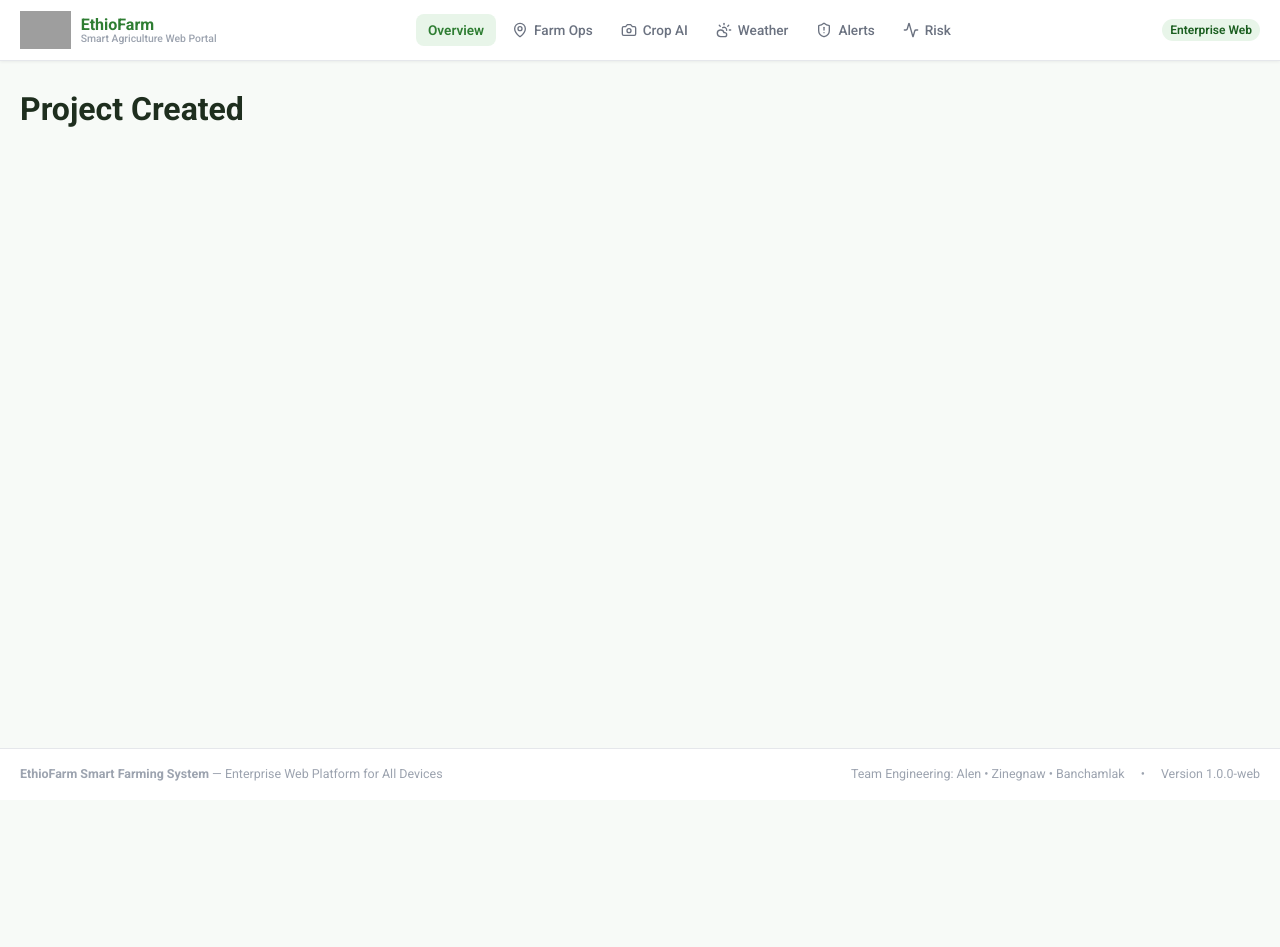
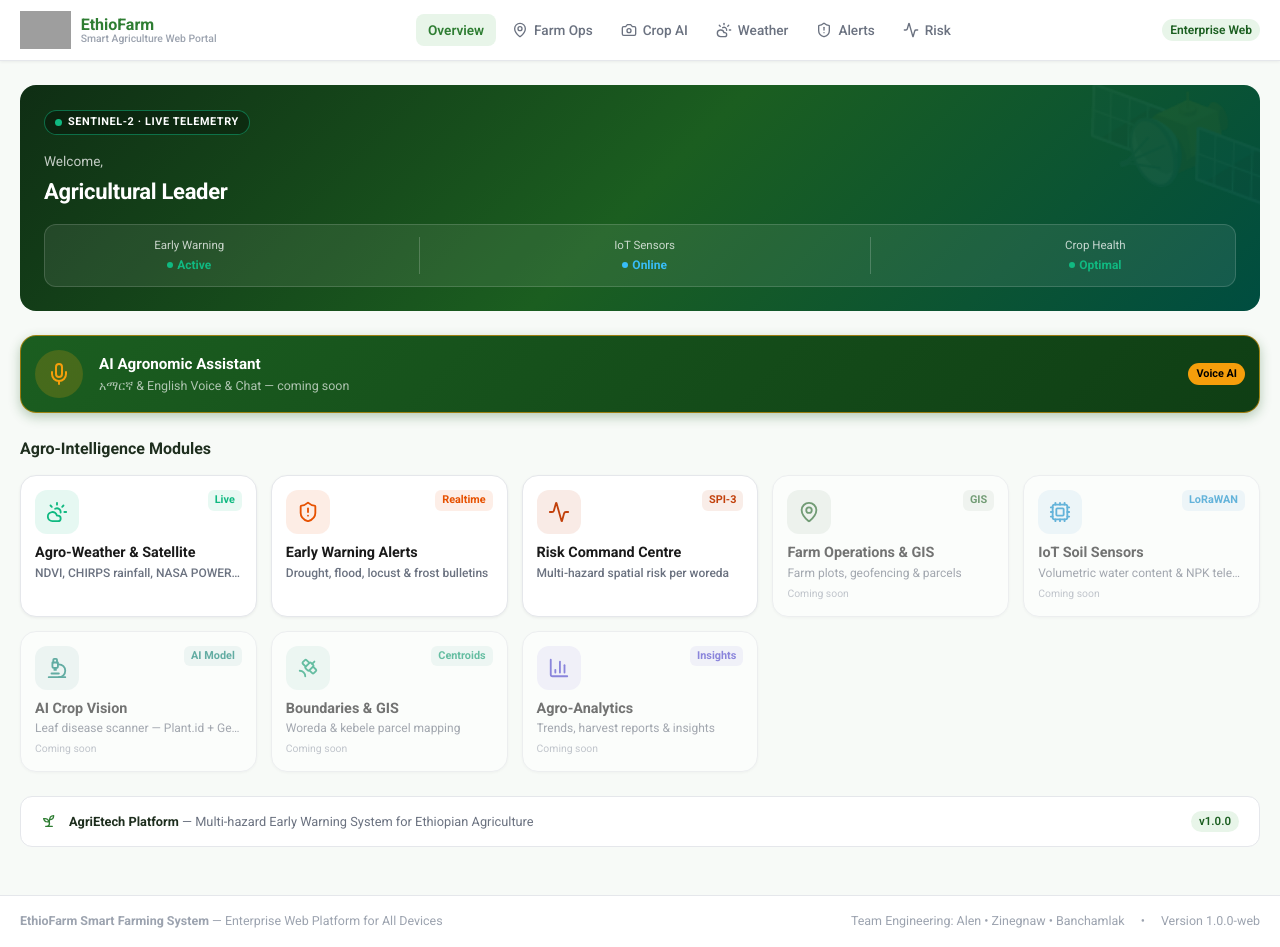
Before and after one commit to agrietech/ethiofarm-web, a React (Vite) app: page / in a window 1280 px wide. Before the commit the page ends 800 px from the top, so only its background shows below. Built offline with nearby package versions, Linux system fonts and the light colour scheme; grey boxes are pictures that could not be loaded.

Commit message:
feat(home): implement welcome dashboard with feature grid and tech hero banner

```diff
--- a/src/pages/HomePage.tsx
+++ b/src/pages/HomePage.tsx
@@ -1,5 +1,295 @@
+/**
+ * @file HomePage.tsx
+ * @description EthioFarm web portal home — mirrors Flutter HomeScreen feature grid
+ *   Same tech-header gradient, same module cards, same brand identity
+ */
+
 import React from 'react';
+import { Link } from 'react-router-dom';
+import {
+  Satellite,
+  ShieldAlert,
+  Activity,
+  CloudSun,
+  MapPin,
+  Microscope,
+  Cpu,
+  BarChart3,
+  Sprout,
+  Mic,
+} from 'lucide-react';
+import { useAuth } from '../context/AuthContext';
+
+// ---------------------------------------------------------------------------
+// Feature card data — mirrors Flutter HomeScreen GridView children
+// ---------------------------------------------------------------------------
+
+const FEATURE_CARDS = [
+  {
+    title: 'Agro-Weather & Satellite',
+    subtitle: 'NDVI, CHIRPS rainfall, NASA POWER telemetry',
+    badge: 'Live',
+    badgeColor: '#10B981',
+    icon: CloudSun,
+    iconBg: 'rgba(16,185,129,0.1)',
+    iconColor: '#10B981',
+    to: '/weather',
+  },
+  {
+    title: 'Early Warning Alerts',
+    subtitle: 'Drought, flood, locust & frost bulletins',
+    badge: 'Realtime',
+    badgeColor: '#E65100',
+    icon: ShieldAlert,
+    iconBg: 'rgba(230,81,0,0.1)',
+    iconColor: '#E65100',
+    to: '/hazards',
+  },
+  {
+    title: 'Risk Command Centre',
+    subtitle: 'Multi-hazard spatial risk per woreda',
+    badge: 'SPI-3',
+    badgeColor: '#C2410C',
+    icon: Activity,
+    iconBg: 'rgba(194,65,12,0.1)',
+    iconColor: '#C2410C',
+    to: '/risk',
+  },
+  {
+    title: 'Farm Operations & GIS',
+    subtitle: 'Farm plots, geofencing & parcels',
+    badge: 'GIS',
+    badgeColor: '#1B5E20',
+    icon: MapPin,
+    iconBg: 'rgba(27,94,32,0.1)',
+    iconColor: '#1B5E20',
+    to: '/farms',
+    comingSoon: true,
+  },
+  {
+    title: 'IoT Soil Sensors',
+    subtitle: 'Volumetric water content & NPK telemetry',
+    badge: 'LoRaWAN',
+    badgeColor: '#0284C7',
+    icon: Cpu,
+    iconBg: 'rgba(2,132,199,0.1)',
+    iconColor: '#0284C7',
+    to: '/sensors',
+    comingSoon: true,
+  },
+  {
+    title: 'AI Crop Vision',
+    subtitle: 'Leaf disease scanner — Plant.id + Gemini',
+    badge: 'AI Model',
+    badgeColor: '#00796B',
+    icon: Microscope,
+    iconBg: 'rgba(0,121,107,0.1)',
+    iconColor: '#00796B',
+    to: '/scan',
+    comingSoon: true,
+  },
+  {
+    title: 'Boundaries & GIS',
+    subtitle: 'Woreda & kebele parcel mapping',
+    badge: 'Centroids',
+    badgeColor: '#059669',
+    icon: Satellite,
+    iconBg: 'rgba(5,150,105,0.1)',
+    iconColor: '#059669',
+    to: '/boundaries',
+    comingSoon: true,
+  },
+  {
+    title: 'Agro-Analytics',
+    subtitle: 'Trends, harvest reports & insights',
+    badge: 'Insights',
+    badgeColor: '#4338CA',
+    icon: BarChart3,
+    iconBg: 'rgba(67,56,202,0.1)',
+    iconColor: '#4338CA',
+    to: '/analytics',
+    comingSoon: true,
+  },
+];
+
+// ---------------------------------------------------------------------------
+// Quick telemetry ribbon item — mirrors Flutter _buildQuickTelemetryItem
+// ---------------------------------------------------------------------------
+
+const TelemetryItem: React.FC<{
+  label: string;
+  status: string;
+  statusColor: string;
+}> = ({ label, status, statusColor }) => (
+  <div style={{ display: 'flex', flexDirection: 'column', alignItems: 'center', gap: 2 }}>
+    <span style={{ fontSize: '0.72rem', color: 'rgba(255,255,255,0.75)' }}>{label}</span>
+    <span style={{ display: 'flex', alignItems: 'center', gap: 4 }}>
+      <span style={{ width: 6, height: 6, borderRadius: '50%', background: statusColor, display: 'inline-block' }} />
+      <span style={{ fontSize: '0.75rem', fontWeight: 700, color: statusColor }}>{status}</span>
+    </span>
+  </div>
+);
+
+// ---------------------------------------------------------------------------
+// Page
+// ---------------------------------------------------------------------------
 
 export const HomePage: React.FC = () => {
-  return <h1>Project Created</h1>;
+  const { user } = useAuth();
+  const userName = user?.fullName ?? 'Agricultural Leader';
+
+  return (
+    <div style={{ display: 'flex', flexDirection: 'column', gap: '1.5rem' }}>
+
+      {/* ── Tech Hero Banner ─ mirrors Flutter techHeaderGradient ── */}
+      <div
+        style={{
+          background: 'linear-gradient(135deg, #0F2E14, #1B5E20, #004D40)',
+          borderRadius: 'var(--radius-lg)',
+          padding: '1.5rem',
+          color: 'white',
+          position: 'relative',
+          overflow: 'hidden',
+        }}
+      >
+        {/* Faint satellite icon bg */}
+        <div style={{
+          position: 'absolute', right: -20, top: -20,
+          fontSize: 160, opacity: 0.05, lineHeight: 1,
+          userSelect: 'none', pointerEvents: 'none',
+        }}>
+          🛰️
+        </div>
+
+        {/* Live satellite pill */}
+        <div className="live-pill" style={{ marginBottom: '1rem' }}>
+          <span className="live-dot" />
+          SENTINEL-2 · LIVE TELEMETRY
+        </div>
+
+        {/* Welcome text */}
+        <p style={{ fontSize: '0.85rem', color: 'rgba(255,255,255,0.75)', margin: 0 }}>Welcome,</p>
+        <h2 style={{ fontSize: '1.375rem', fontWeight: 700, margin: '0.25rem 0 1rem', letterSpacing: '-0.3px' }}>
+          {userName}
+        </h2>
+
+        {/* Telemetry ribbon */}
+        <div style={{
+          background: 'rgba(255,255,255,0.08)',
+          border: '1px solid rgba(255,255,255,0.15)',
+          borderRadius: 'var(--radius)',
+          padding: '0.75rem 1rem',
+          display: 'flex',
+          justifyContent: 'space-around',
+          flexWrap: 'wrap',
+          gap: '0.5rem',
+        }}>
+          <TelemetryItem label="Early Warning" status="Active" statusColor="#10B981" />
+          <div style={{ width: 1, background: 'rgba(255,255,255,0.2)', alignSelf: 'stretch' }} />
+          <TelemetryItem label="IoT Sensors" status="Online" statusColor="#38BDF8" />
+          <div style={{ width: 1, background: 'rgba(255,255,255,0.2)', alignSelf: 'stretch' }} />
+          <TelemetryItem label="Crop Health" status="Optimal" statusColor="#10B981" />
+        </div>
+      </div>
+
+      {/* ── AI Assistant card — mirrors Flutter center FAB card ── */}
+      <div className="ai-feature-card" style={{ flexDirection: 'row', alignItems: 'center', gap: '1rem' }}>
+        <div style={{
+          width: 48, height: 48, borderRadius: '50%',
+          background: 'rgba(245,158,11,0.2)',
+          display: 'flex', alignItems: 'center', justifyContent: 'center',
+          flexShrink: 0,
+        }}>
+          <Mic size={24} color="#F59E0B" />
+        </div>
+        <div style={{ flex: 1 }}>
+          <div style={{ fontWeight: 700, color: 'white', fontSize: '0.95rem' }}>AI Agronomic Assistant</div>
+          <div style={{ fontSize: '0.78rem', color: 'rgba(255,255,255,0.65)', marginTop: 2 }}>
+            አማርኛ & English Voice & Chat — coming soon
+          </div>
+        </div>
+        <span style={{
+          background: '#F59E0B', color: 'black',
+          fontSize: '0.68rem', fontWeight: 700,
+          padding: '3px 8px', borderRadius: 999,
+        }}>Voice AI</span>
+      </div>
+
+      {/* ── Agro-Intelligence Modules grid — mirrors Flutter GridView ── */}
+      <div>
+        <div style={{ display: 'flex', alignItems: 'center', justifyContent: 'space-between', marginBottom: '0.875rem' }}>
+          <h3 style={{ fontSize: '1rem', fontWeight: 700, color: 'var(--text-primary)', margin: 0 }}>
+            Agro-Intelligence Modules
+          </h3>
+        </div>
+
+        <div className="features-grid">
+          {FEATURE_CARDS.map((card) => {
+            const Icon = card.icon;
+            const inner = (
+              <>
+                <div className="feature-card-top">
+                  <div className="feature-icon-wrap" style={{ background: card.iconBg }}>
+                    <Icon size={22} color={card.iconColor} />
+                  </div>
+                  <span
+                    className="feature-badge"
+                    style={{ background: `${card.badgeColor}18`, color: card.badgeColor }}
+                  >
+                    {card.badge}
+                  </span>
+                </div>
+                <div>
+                  <div className="feature-card-title">{card.title}</div>
+                  <div className="feature-card-sub">{card.subtitle}</div>
+                  {card.comingSoon && (
+                    <div style={{
+                      fontSize: '0.65rem', color: 'var(--text-muted)',
+                      marginTop: 4, fontStyle: 'italic',
+                    }}>
+                      Coming soon
+                    </div>
+                  )}
+                </div>
+              </>
+            );
+
+            return card.comingSoon ? (
+              <div key={card.to} className="feature-card" style={{ opacity: 0.6, cursor: 'default' }}>
+                {inner}
+              </div>
+            ) : (
+              <Link key={card.to} to={card.to} className="feature-card">
+                {inner}
+              </Link>
+            );
+          })}
+        </div>
+      </div>
+
+      {/* ── System status footer strip ── */}
+      <div style={{
+        background: 'var(--surface)',
+        border: '1px solid var(--border)',
+        borderRadius: 'var(--radius)',
+        padding: '0.875rem 1.25rem',
+        display: 'flex',
+        alignItems: 'center',
+        gap: '0.75rem',
+        flexWrap: 'wrap',
+      }}>
+        <Sprout size={16} color="var(--primary)" />
+        <span style={{ fontSize: '0.8rem', color: 'var(--text-secondary)', flex: 1 }}>
+          <strong style={{ color: 'var(--text-primary)' }}>AgriEtech Platform</strong> — Multi-hazard Early Warning System for Ethiopian Agriculture
+        </span>
+        <span style={{
+          fontSize: '0.72rem', background: 'var(--primary-bg)',
+          color: 'var(--primary-dark)', padding: '2px 8px',
+          borderRadius: 999, fontWeight: 600,
+        }}>
+          v1.0.0
+        </span>
+      </div>
+    </div>
+  );
 };
```
